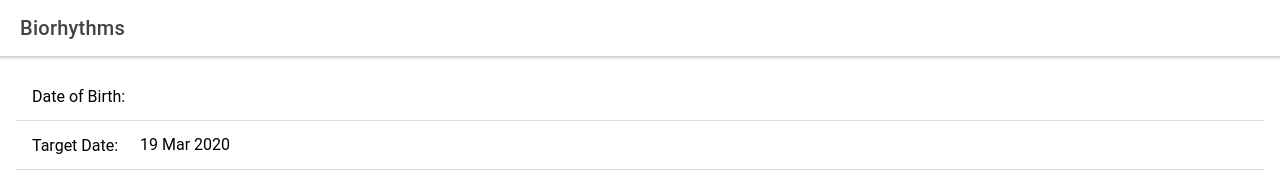
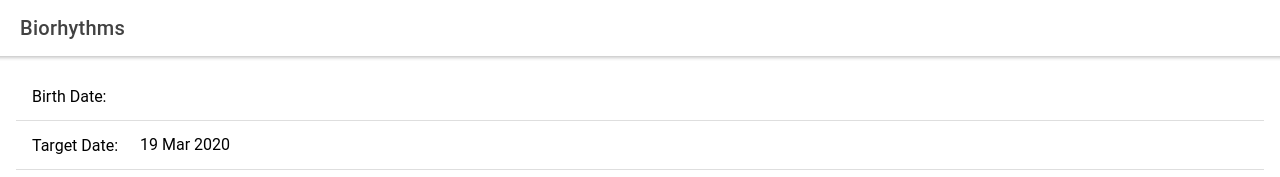
Before and after one commit to vivekduv/ionic-biorhyhm-calculator, a React (Create React App) app: page / in a window 1280 px wide. Shown: the top 177 px of the page. Built offline with nearby package versions, Linux system fonts and the light colour scheme.

Commit message:
Set the viewport meta tag to fix the layout in iOS

```diff
--- a/public/index.html
+++ b/public/index.html
@@ -3,7 +3,7 @@
   <head>
     <meta charset="utf-8" />
     <link rel="icon" href="%PUBLIC_URL%/favicon.ico" />
-    <meta name="viewport" content="width=device-width, initial-scale=1" />
+    <meta name="viewport" content="viewport-fit=cover, width=device-width, initial-scale=1, minimum-scale=1, maximum-scale=1, user-scalable=no" />
     <meta name="theme-color" content="#000000" />
     <meta
       name="description"
--- a/src/App.js
+++ b/src/App.js
@@ -27,7 +27,7 @@
           <BiorhythmCard birthDate={birthDate} targetDate={targetDate} />
         }
         <IonItem>
-          <IonLabel position="fixed">Date of Birth:</IonLabel>
+          <IonLabel position="fixed">Birth Date:</IonLabel>
           <IonDatetime displayFormat="D MMM YYYY"
             value={birthDate}
             onIonChange={(event) => setBirthDate(event.detail.value)}
```
